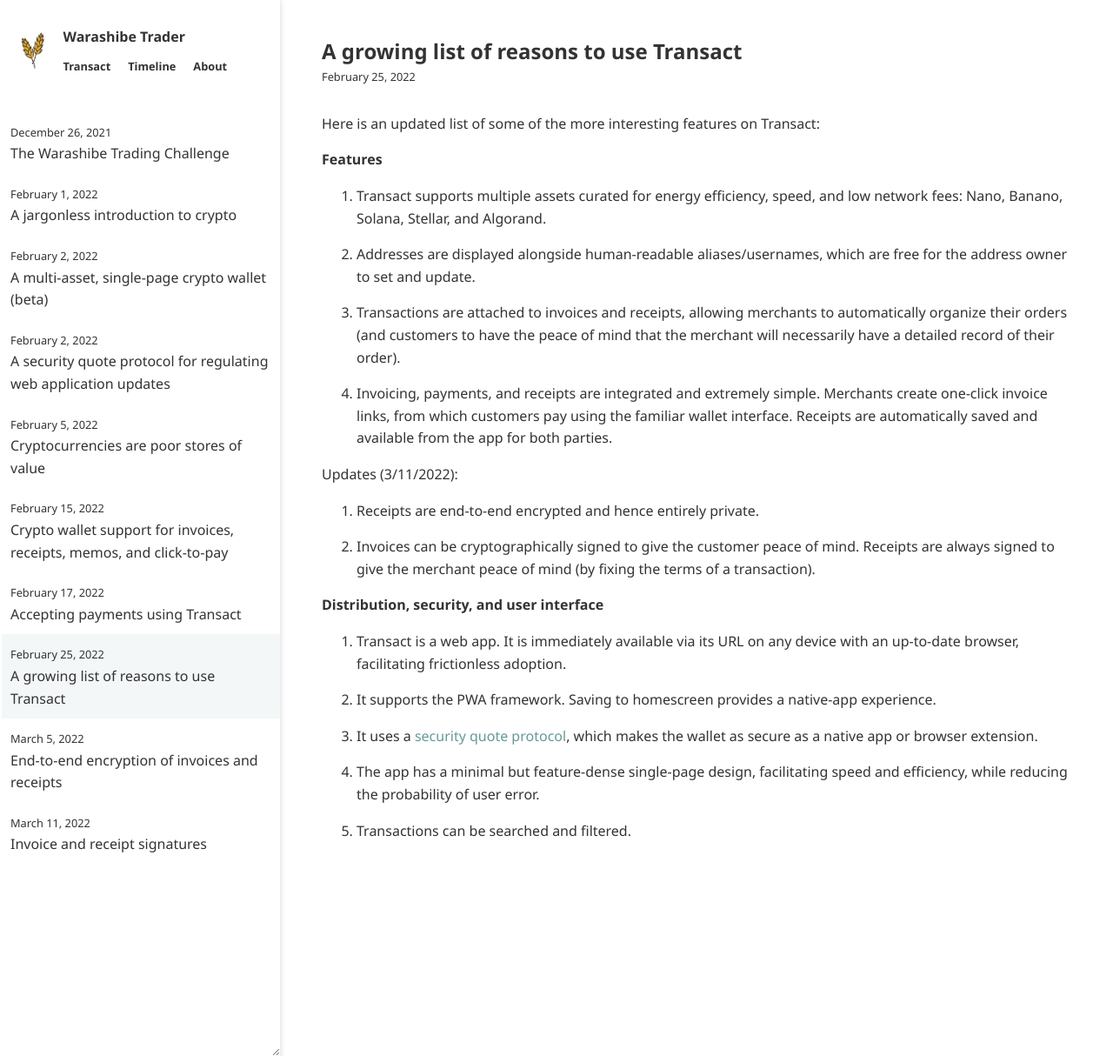
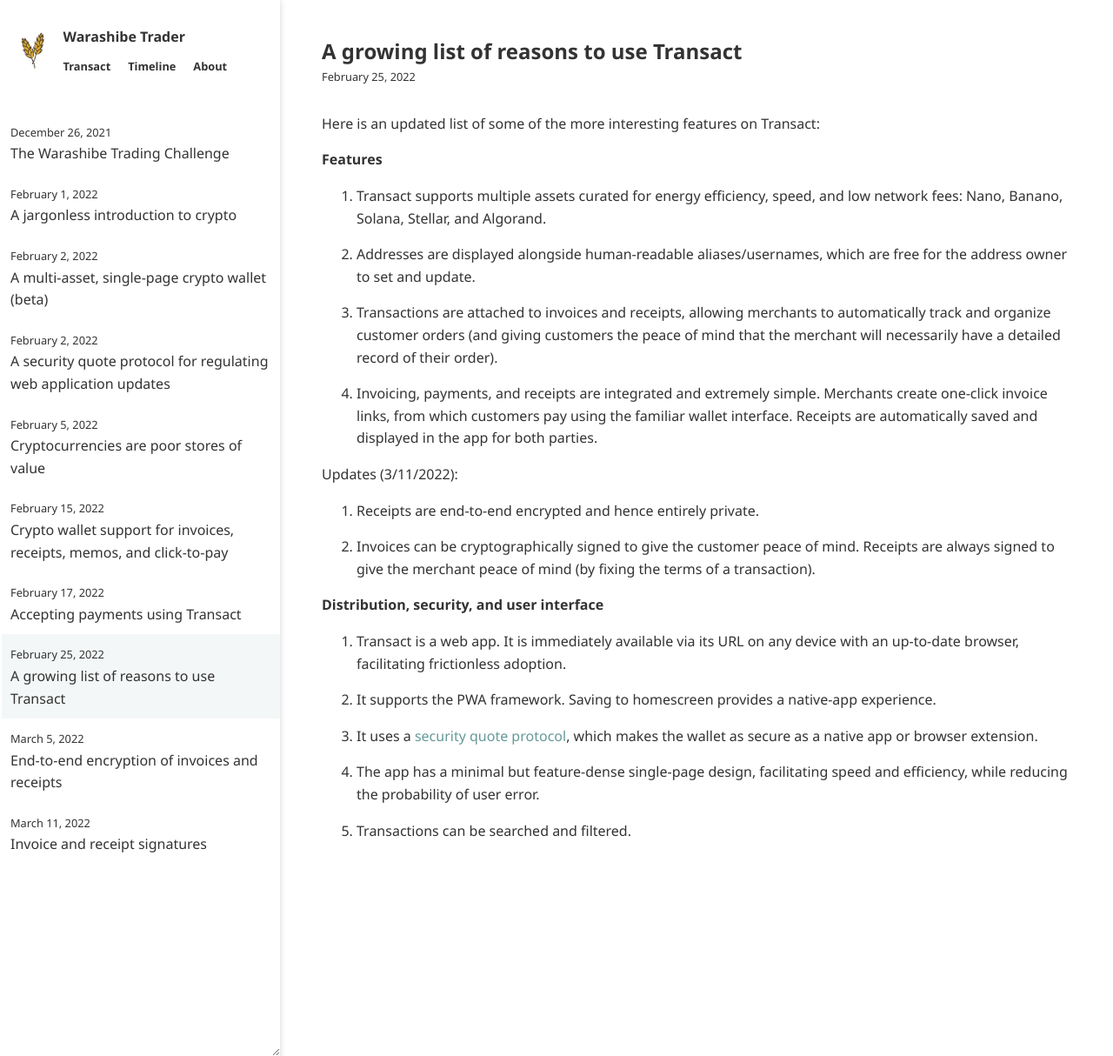
Before and after one commit to warashibetrader/warashibetrader.github.io, a Jekyll site: the page built from _posts/2022-02-25-feature-list.md, in a window 1280 px wide and 1214 px high. Shown: the whole window at 87% size. Built offline with Jekyll 4.4.1, drawn with Linux system fonts in a browser that asks for light colours.

Commit message:
Update 2022-02-25-feature-list.md

```diff
--- a/_posts/2022-02-25-feature-list.md
+++ b/_posts/2022-02-25-feature-list.md
@@ -11,9 +11,9 @@
 
 2. Addresses are displayed alongside human-readable aliases/usernames, which are free for the address owner to set and update.
 
-3. Transactions are attached to invoices and receipts, allowing merchants to automatically organize their orders (and customers to have the peace of mind that the merchant will necessarily have a detailed record of their order).
+3. Transactions are attached to invoices and receipts, allowing merchants to automatically track and organize customer orders (and giving customers the peace of mind that the merchant will necessarily have a detailed record of their order).
 
-4. Invoicing, payments, and receipts are integrated and extremely simple. Merchants create one-click invoice links, from which customers pay using the familiar wallet interface. Receipts are automatically saved and available from the app for both parties.
+4. Invoicing, payments, and receipts are integrated and extremely simple. Merchants create one-click invoice links, from which customers pay using the familiar wallet interface. Receipts are automatically saved and displayed in the app for both parties.
 
 Updates (3/11/2022):
 
```
